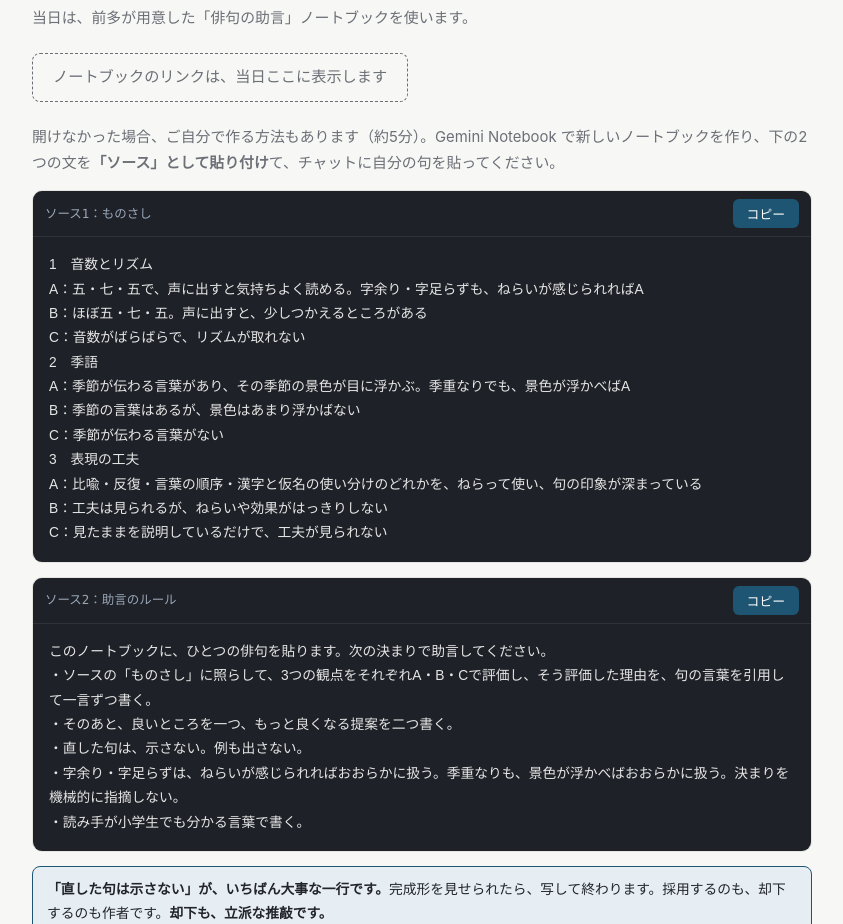
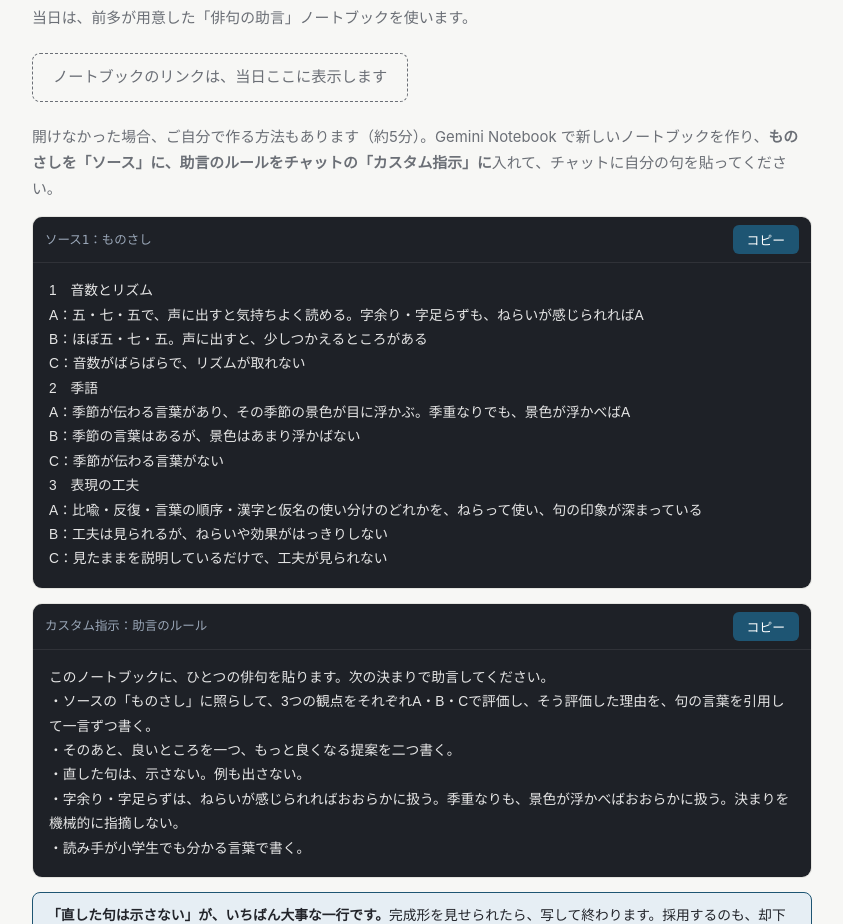
Before and after one commit to JohnnyMaeta/okayama20261203, a plain HTML site: page index.html in a window 1280 px wide. Shown: the part 3283-4207 px from the top of the page, without its empty margins (218-1061 px from the left). Drawn offline with Linux system fonts and the light colour scheme.

Commit message:
④: 助言のルールはカスタム指示に入れる形に修正

```diff
--- a/index.html
+++ b/index.html
@@ -182,7 +182,7 @@
   <h3>やること②　自分の句を、AIに見てもらう</h3>
   <p class="what">当日は、前多が用意した「俳句の助言」ノートブックを使います。</p>
   <p><span class="pending" id="nb-pending">ノートブックのリンクは、当日ここに表示します</span><a class="btnlink big" id="lnk-notebook" href="#" style="display:none">「俳句の助言」ノートブックを開く</a></p>
-  <p class="what">開けなかった場合、ご自分で作る方法もあります（約5分）。Gemini Notebook で新しいノートブックを作り、下の2つの文を<strong>「ソース」として貼り付け</strong>て、チャットに自分の句を貼ってください。</p>
+  <p class="what">開けなかった場合、ご自分で作る方法もあります（約5分）。Gemini Notebook で新しいノートブックを作り、<strong>ものさしを「ソース」に、助言のルールをチャットの「カスタム指示」に</strong>入れて、チャットに自分の句を貼ってください。</p>
   <div class="codewrap">
     <div class="codebar"><span class="fname">ソース1：ものさし</span>
       <button class="copy-btn" data-copy="p-rubric">コピー</button></div>
@@ -200,7 +200,7 @@ B：工夫は見られるが、ねらいや効果がはっきりしない
 C：見たままを説明しているだけで、工夫が見られない</code></pre>
   </div>
   <div class="codewrap">
-    <div class="codebar"><span class="fname">ソース2：助言のルール</span>
+    <div class="codebar"><span class="fname">カスタム指示：助言のルール</span>
       <button class="copy-btn" data-copy="p-advice">コピー</button></div>
     <pre><code id="p-advice">このノートブックに、ひとつの俳句を貼ります。次の決まりで助言してください。
 ・ソースの「ものさし」に照らして、3つの観点をそれぞれA・B・Cで評価し、そう評価した理由を、句の言葉を引用して一言ずつ書く。
```
